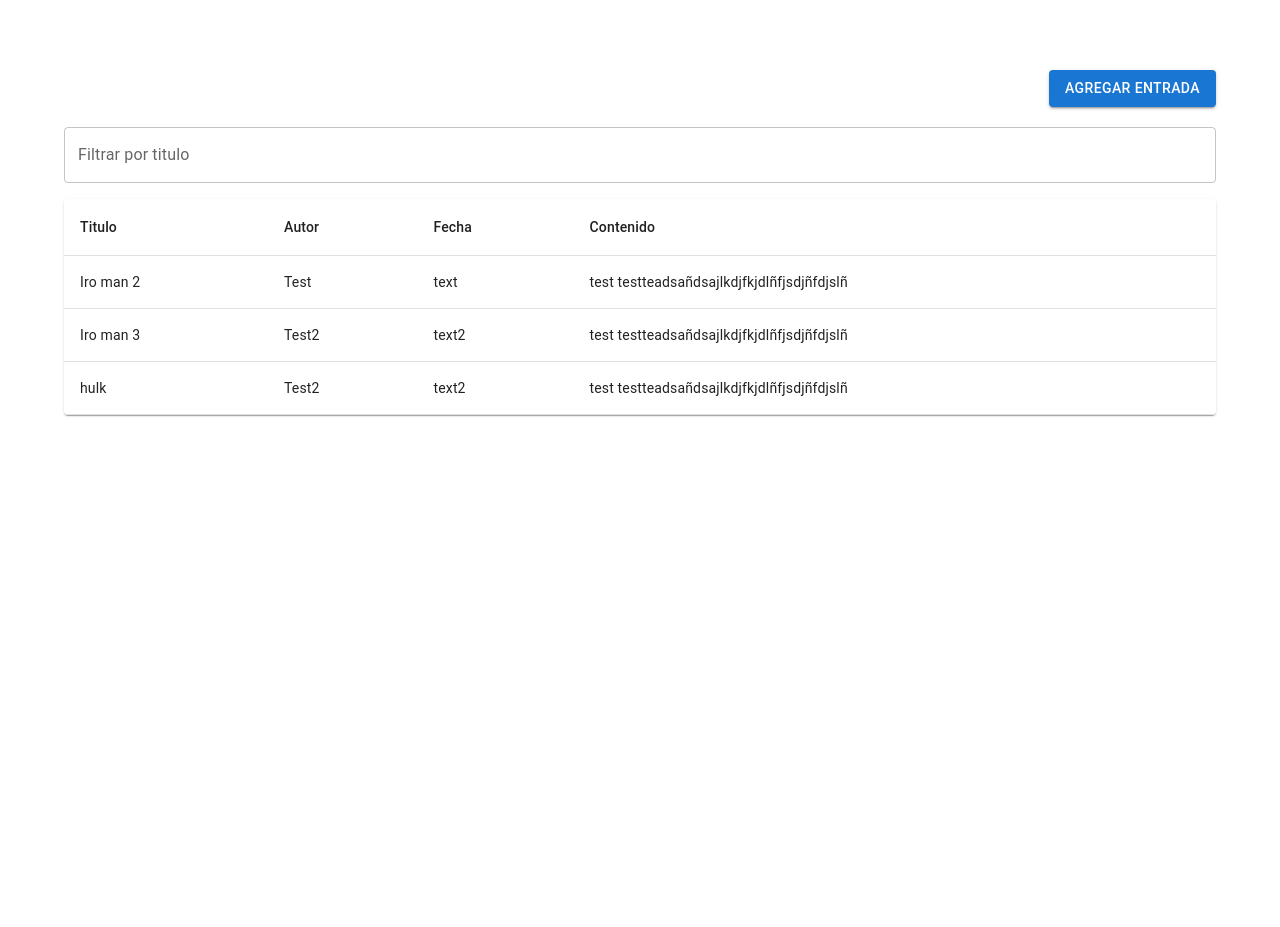
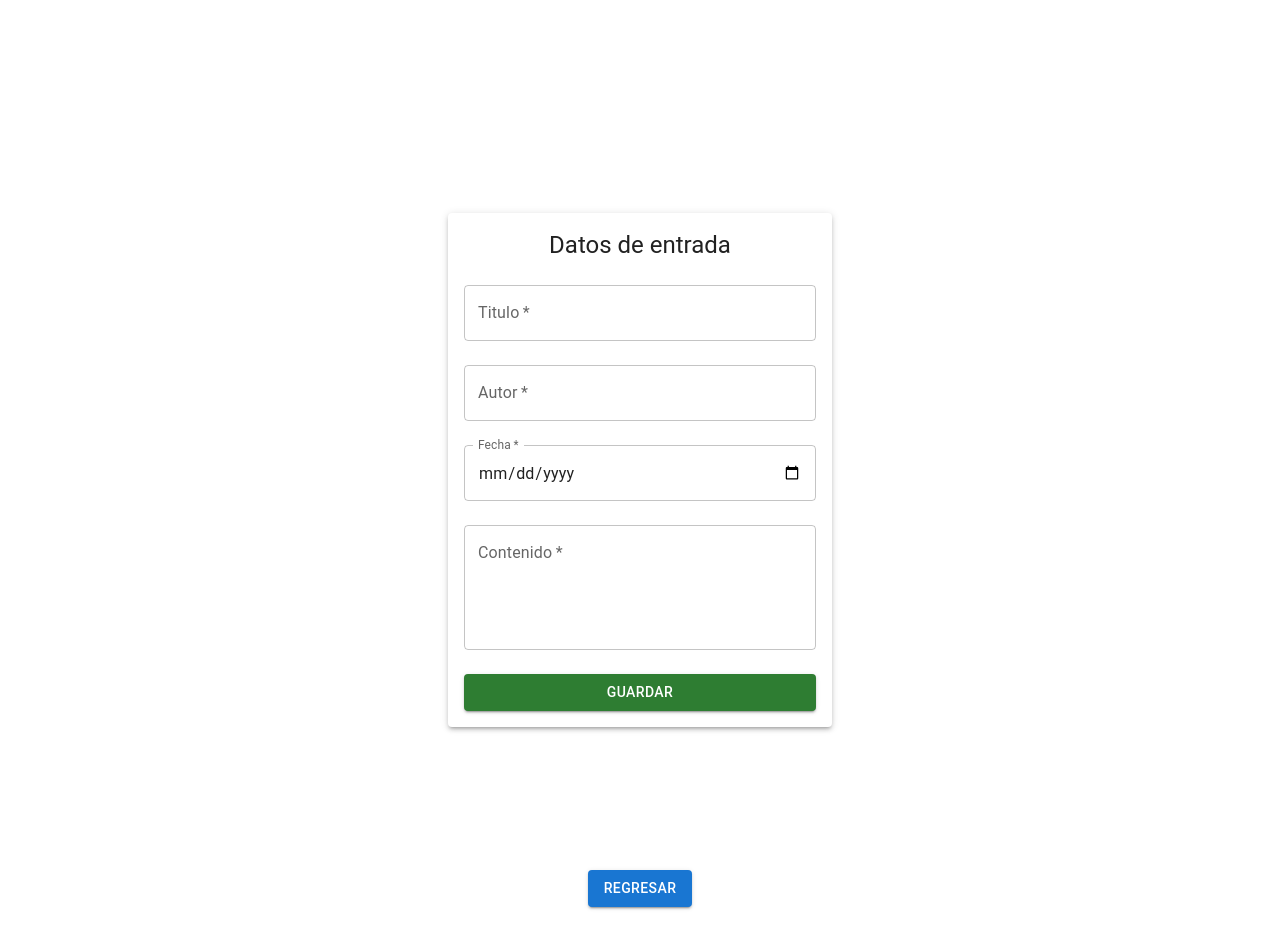
Before and after one commit to josepootargaez/blog-front, a React (Create React App) app: page /add in a window 1280 px wide. Before the commit the page ends 800 px from the top, so only its background shows below. Built offline with nearby package versions, Linux system fonts and the light colour scheme.

Commit message:
update component add

```diff
--- a/src/App.tsx
+++ b/src/App.tsx
@@ -22,7 +22,7 @@ function App() {
       <Routes>
         {/* Ruta para la página de inicio */}
         <Route path="/" element={<List />} />
-        <Route path="/save" element={<Addblog />} />
+        <Route path="/add" element={<Addblog />} />
         <Route path="*" element={<List />} />
       </Routes>
   </Router>
--- a/src/components/addBlog.tsx
+++ b/src/components/addBlog.tsx
@@ -1,5 +1,6 @@
 import React, { useState } from 'react';
 import { TextField, Button, Grid, Paper, Typography } from '@mui/material';
+import { Link } from 'react-router-dom';
 
 const Addblog = () => {
   const [formData, setFormData]:any = useState({
@@ -42,6 +43,7 @@ const Addblog = () => {
   };
 
   return (
+    <>
         <Grid container justifyContent="center" alignItems="center" height="100vh">
         <Grid item xs={10} sm={6} md={4}>
             <Paper elevation={3} style={{ padding: 16 }}>
@@ -96,13 +98,19 @@ const Addblog = () => {
                 required
                 />
 
-            <Button type="submit" variant="contained" color="primary" fullWidth style={{ marginTop: 16 }}>
+                <Button type="submit" variant="contained" color="success" fullWidth style={{ marginTop: 16 }}>
                 Guardar
                 </Button>
             </form>
             </Paper>
         </Grid>
         </Grid>
+        <Link to='/'>
+            <Button type="submit" variant="contained" color="primary" style={{marginBottom:'20px'}} >
+                    regresar
+            </Button>
+        </Link>
+    </>
   );
 };
 
--- a/src/components/list.tsx
+++ b/src/components/list.tsx
@@ -45,10 +45,10 @@ const List: React.FC = () => {
   return (
     <>
       <Grid container justifyContent="flex-end">
-        <Link to="/save">
+        <Link to="/add">
           <Button
             variant="contained"
-            color="primary"
+            color="success"
             style={{ marginBottom: "20px" }}
           >
             Agregar entrada
```
Lines whose indentation alone changed are shown as unchanged.
